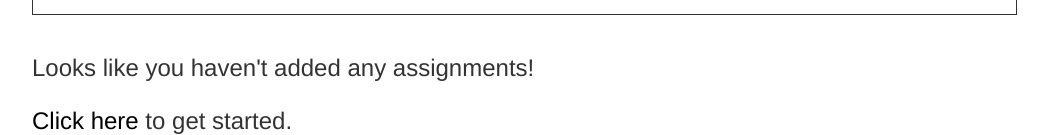
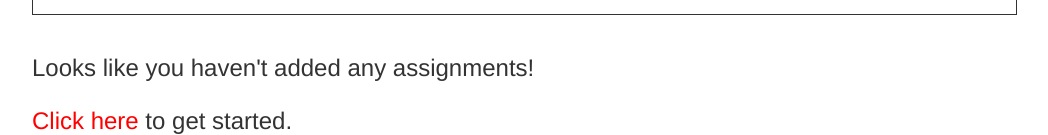
Before and after one commit to gleichnitz/333, a Flask app: template templates/admin2.html in a window 1280 px wide. Shown: the part 1149-1284 px from the top of the page, without its empty margins (218-1266 px from the left). Run offline with Flask 2, Linux system fonts and the light colour scheme; the template is opened without the code that fills it, so the values that code supplies are empty.

```diff
--- a/templates/admin2.html
+++ b/templates/admin2.html
@@ -50,7 +50,7 @@
                 <h3>Looks like you haven't added any assignments!
                 <br>
                 <br>
-                <a href='/admin/assignments'>Click here</a> to get started.</h3>
+                <a href='/admin/assignments' style="color: red;">Click here</a> to get started.</h3>
             </div>
         </div>
 
```
